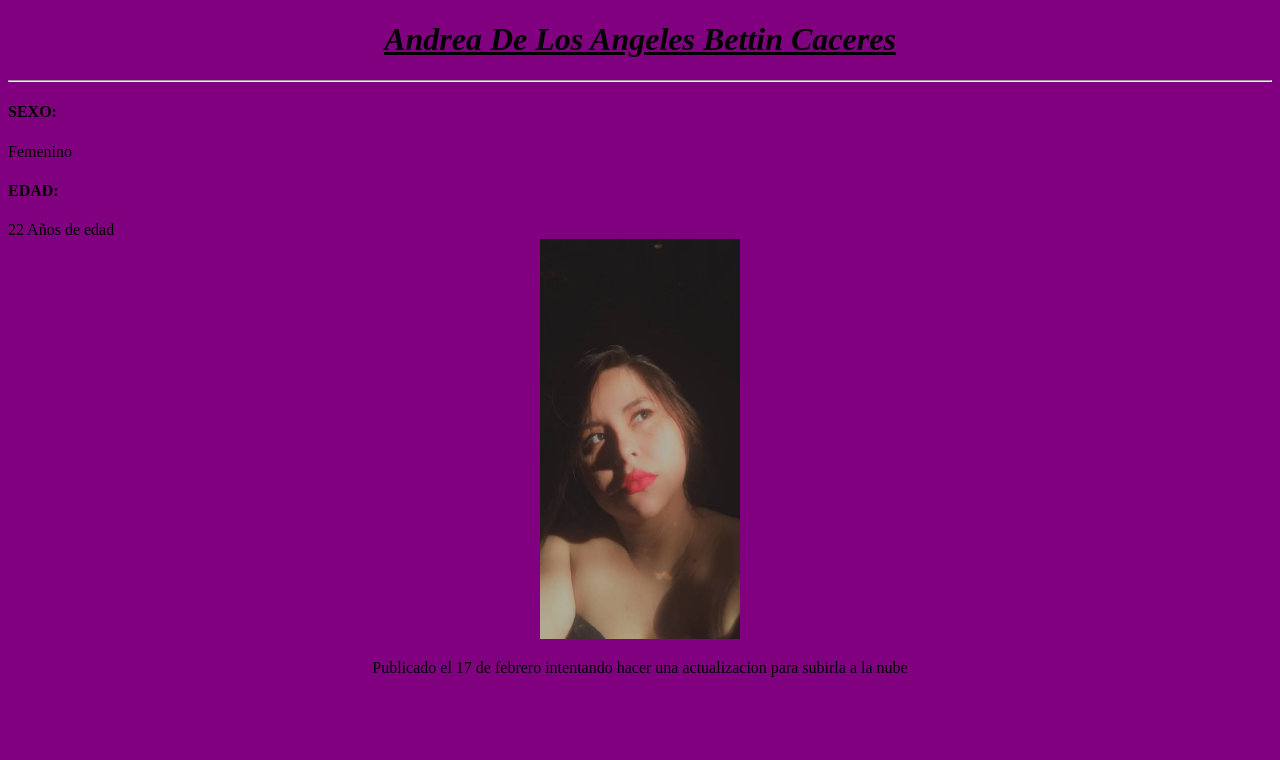
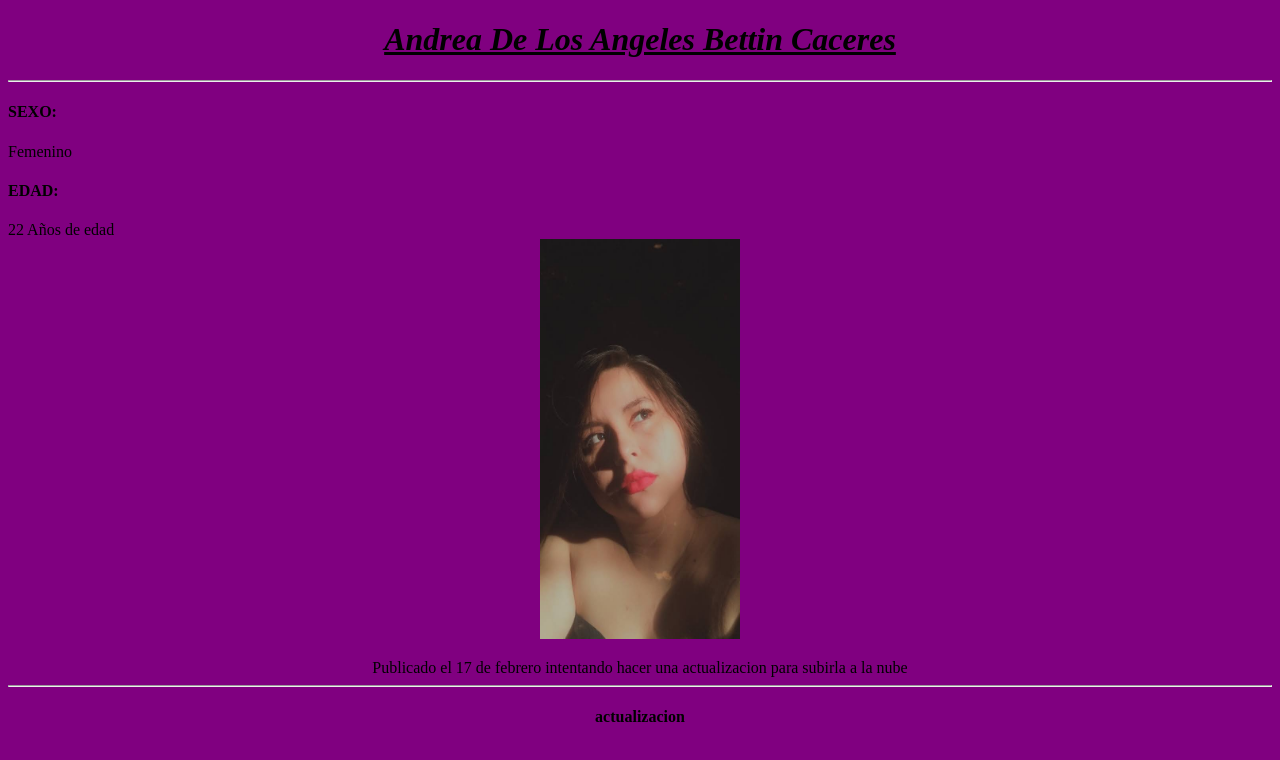
Before and after one commit to AndreaBCaceres/MiPrimerProyecto, a plain HTML site: page ejemplo-1.html in a window 1280 px wide. Drawn offline with Linux system fonts and the light colour scheme.

Commit message:
se agrego un titulo

```diff
--- a/ejemplo-1.html
+++ b/ejemplo-1.html
@@ -27,4 +27,8 @@ Femenino
 </html>
 <body>
     intentando hacer una actualizacion para subirla a la nube
+
 </body>
+<body>
+    <hr>
+    <h4>actualizacion</h4>
```
